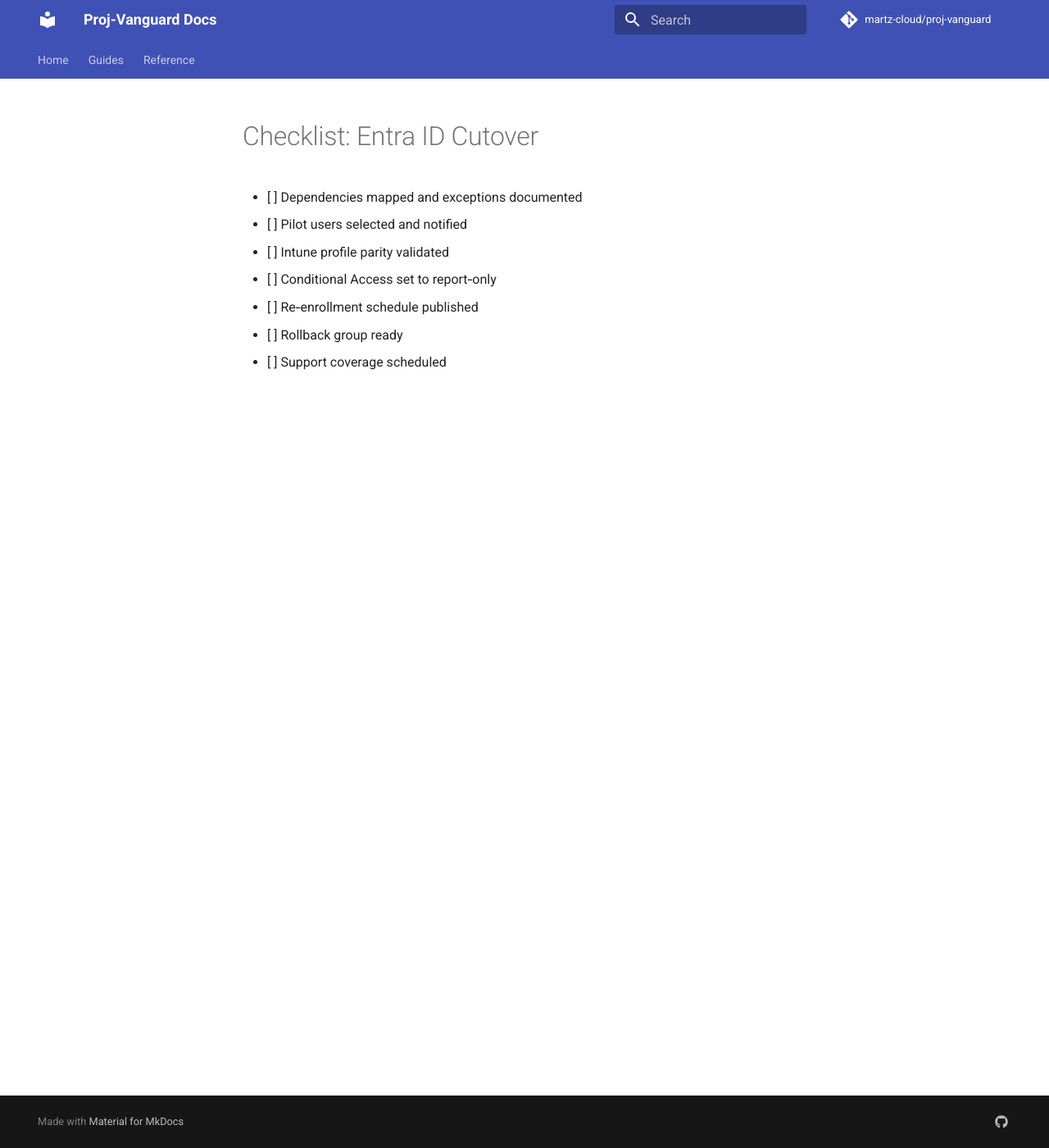
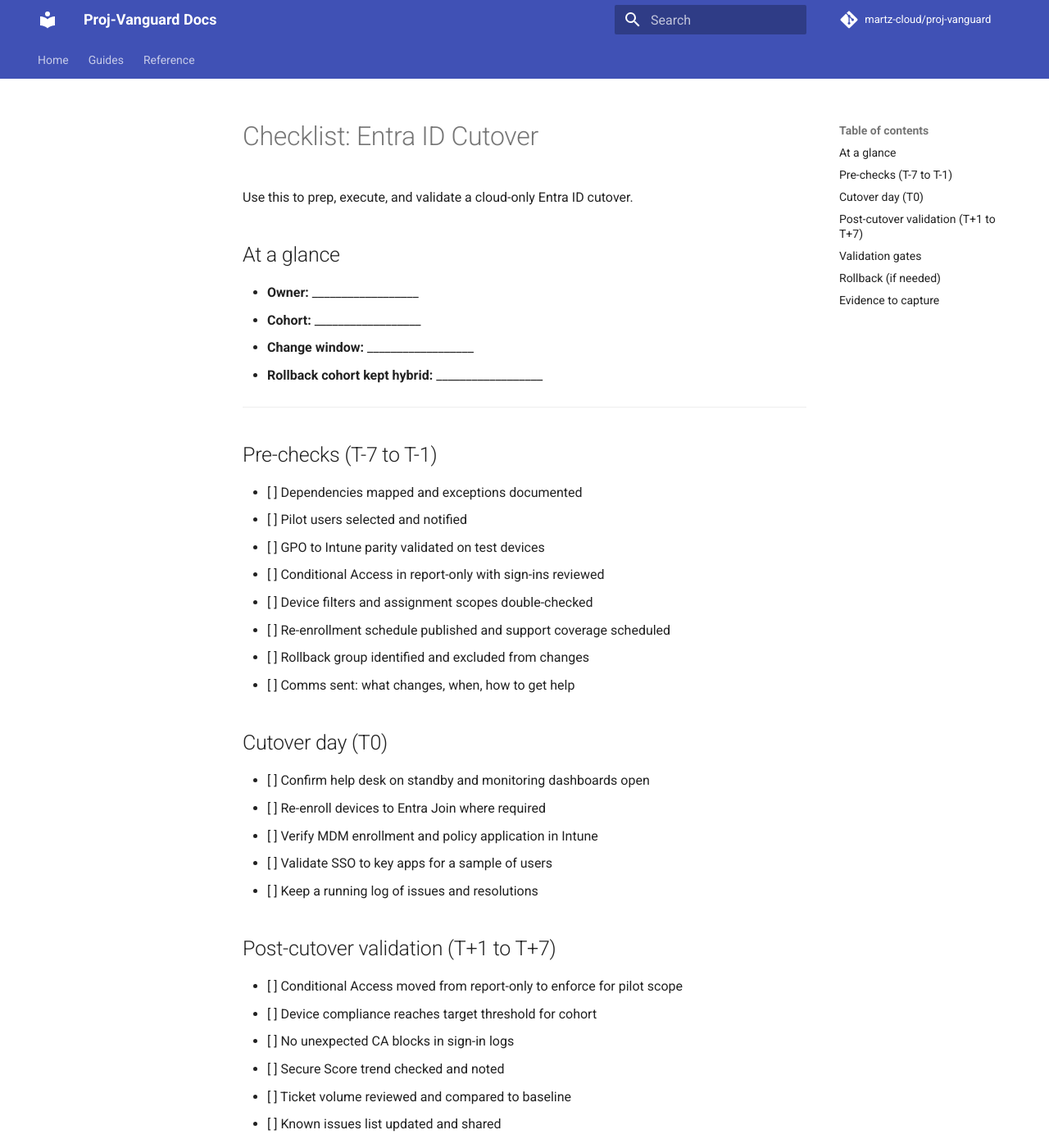
Before and after one commit to martz-cloud/proj-vanguard, an MkDocs documentation site: the page built from docs/checklists/entra-cutover-checklist.md, in a window 1280 px wide and 1400 px high. Shown: the whole window at 82% size. Built offline with MkDocs 1.6.1 and Material for MkDocs 9.7.7, drawn with Linux system fonts in a browser that asks for light colours; comment, search, counter and statistics services are not loaded; some of the changed text lies outside the part shown.

Commit message:
Enhance Entra ID cutover checklist with detailed steps
Expanded the Entra ID cutover checklist with additional pre-checks, cutover day tasks, post-cutover validations, and rollback procedures.

```diff
--- a/docs/checklists/entra-cutover-checklist.md
+++ b/docs/checklists/entra-cutover-checklist.md
@@ -1,9 +1,55 @@
 # Checklist: Entra ID Cutover
 
+Use this to prep, execute, and validate a cloud-only Entra ID cutover.
+
+## At a glance
+- **Owner:** __________________
+- **Cohort:** __________________
+- **Change window:** __________________
+- **Rollback cohort kept hybrid:** __________________
+
+---
+
+## Pre-checks (T-7 to T-1)
 - [ ] Dependencies mapped and exceptions documented
 - [ ] Pilot users selected and notified
-- [ ] Intune profile parity validated
-- [ ] Conditional Access set to report‑only
-- [ ] Re‑enrollment schedule published
-- [ ] Rollback group ready
-- [ ] Support coverage scheduled
+- [ ] GPO to Intune parity validated on test devices
+- [ ] Conditional Access in report-only with sign-ins reviewed
+- [ ] Device filters and assignment scopes double-checked
+- [ ] Re-enrollment schedule published and support coverage scheduled
+- [ ] Rollback group identified and excluded from changes
+- [ ] Comms sent: what changes, when, how to get help
+
+## Cutover day (T0)
+- [ ] Confirm help desk on standby and monitoring dashboards open
+- [ ] Re-enroll devices to Entra Join where required
+- [ ] Verify MDM enrollment and policy application in Intune
+- [ ] Validate SSO to key apps for a sample of users
+- [ ] Keep a running log of issues and resolutions
+
+## Post-cutover validation (T+1 to T+7)
+- [ ] Conditional Access moved from report-only to enforce for pilot scope
+- [ ] Device compliance reaches target threshold for cohort
+- [ ] No unexpected CA blocks in sign-in logs
+- [ ] Secure Score trend checked and noted
+- [ ] Ticket volume reviewed and compared to baseline
+- [ ] Known issues list updated and shared
+
+## Validation gates
+- [ ] No unexpected CA blocks during report-only
+- [ ] Pilot devices compliant and receiving policies
+- [ ] Key apps accessible with Entra-only identity
+- [ ] Rollback steps tested on a non-production device
+
+## Rollback (if needed)
+- [ ] Return affected users to the hybrid cohort
+- [ ] Re-enable required hybrid settings for that cohort
+- [ ] Restore previous policy assignments
+- [ ] Notify stakeholders and schedule a revised cutover
+
+## Evidence to capture
+- [ ] Policy exports and assignment reports
+- [ ] Compliance overview and non-compliant list
+- [ ] Sign-in logs with CA evaluation
+- [ ] Secure Score snapshots
+- [ ] Cutover summary with metrics and lessons learned
```
